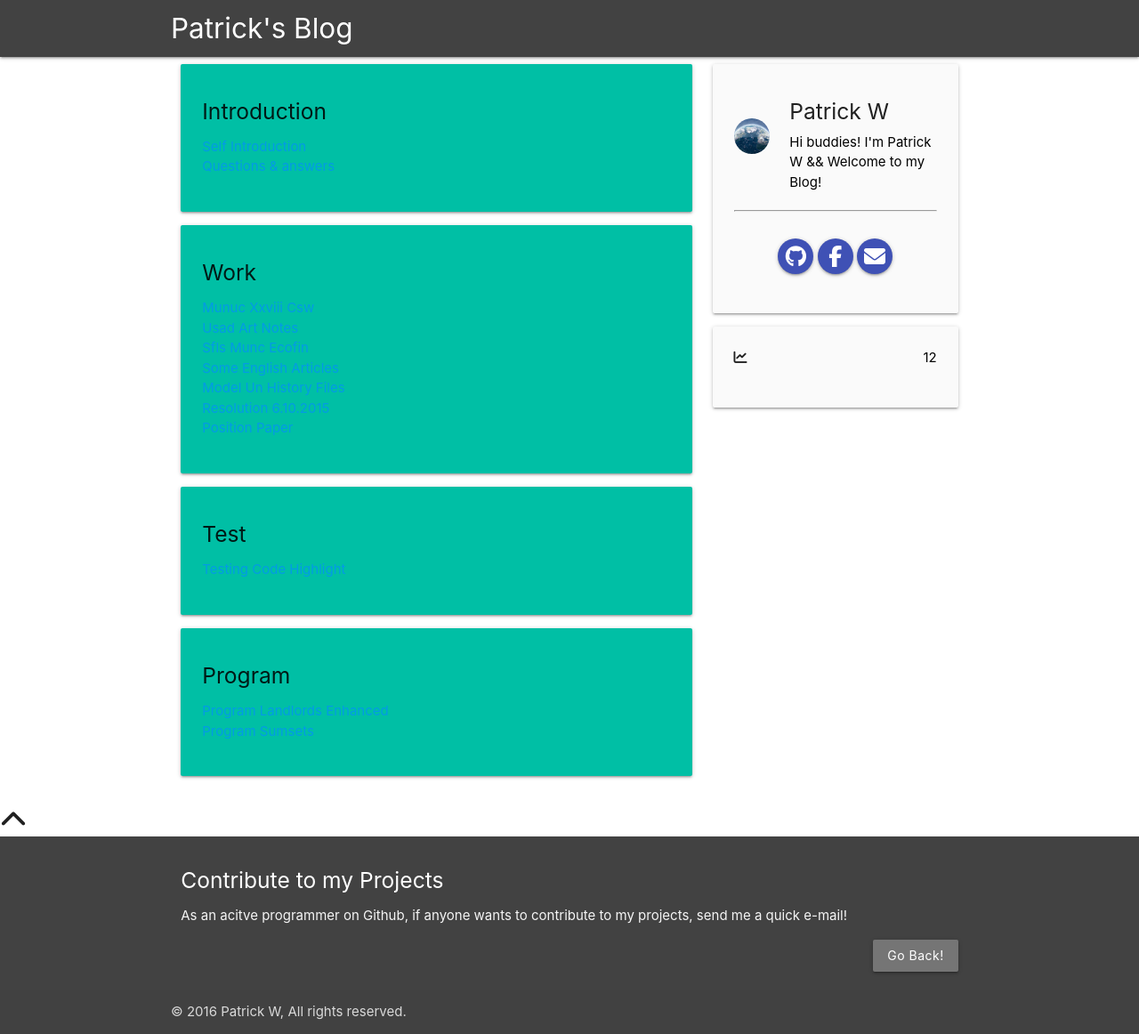
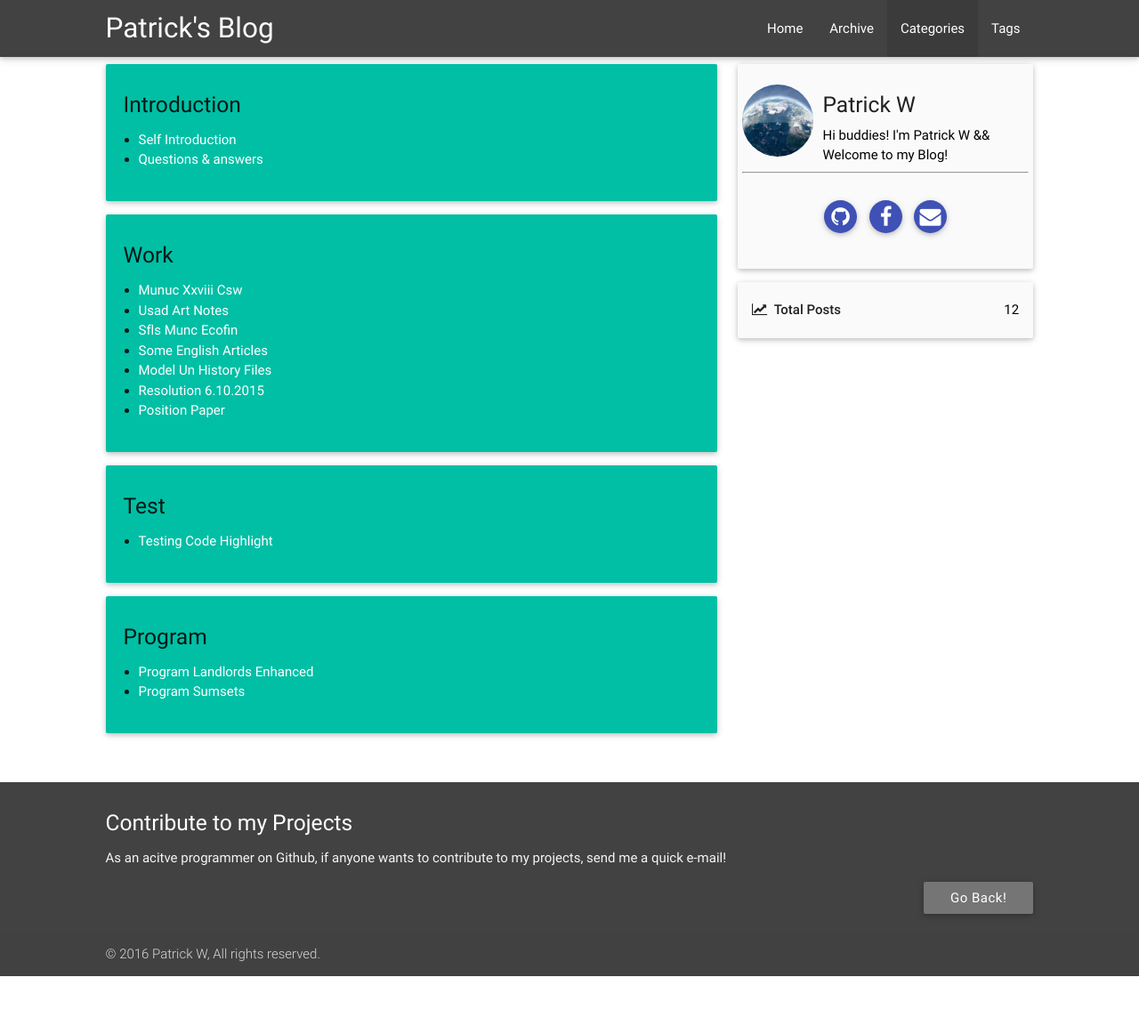
Before and after one commit to Pisces000221/blog, a Jekyll site: the page built from categories.html, in a window 1280 px wide. Shown: the whole page at 89% size. Built offline with Jekyll 4.4.1, drawn with Linux system fonts in a browser that asks for light colours; nearby versions of some CDN libraries; library files that are not in the unit come from our copies; after the commit the page ends 1097 px from its top, so only the background shows below that.

Commit message:
bug fix i dont know y it didn't work

```diff
--- a/_config.yml
+++ b/_config.yml
@@ -71,7 +71,7 @@ JB :
   #   http://s3.amazonaws.com/yoursite/themes/watermelon
   #   /assets
   #
-  ASSET_PATH : false
+  ASSET_PATH : http://magetron.github.io/blog/assets/themes/materiallize
 
   # These paths are to the main pages Jekyll-Bootstrap ships with.
   # Some JB helpers refer to these paths; change them here if needed.
```
Also changed, not shown: 6 other files.
